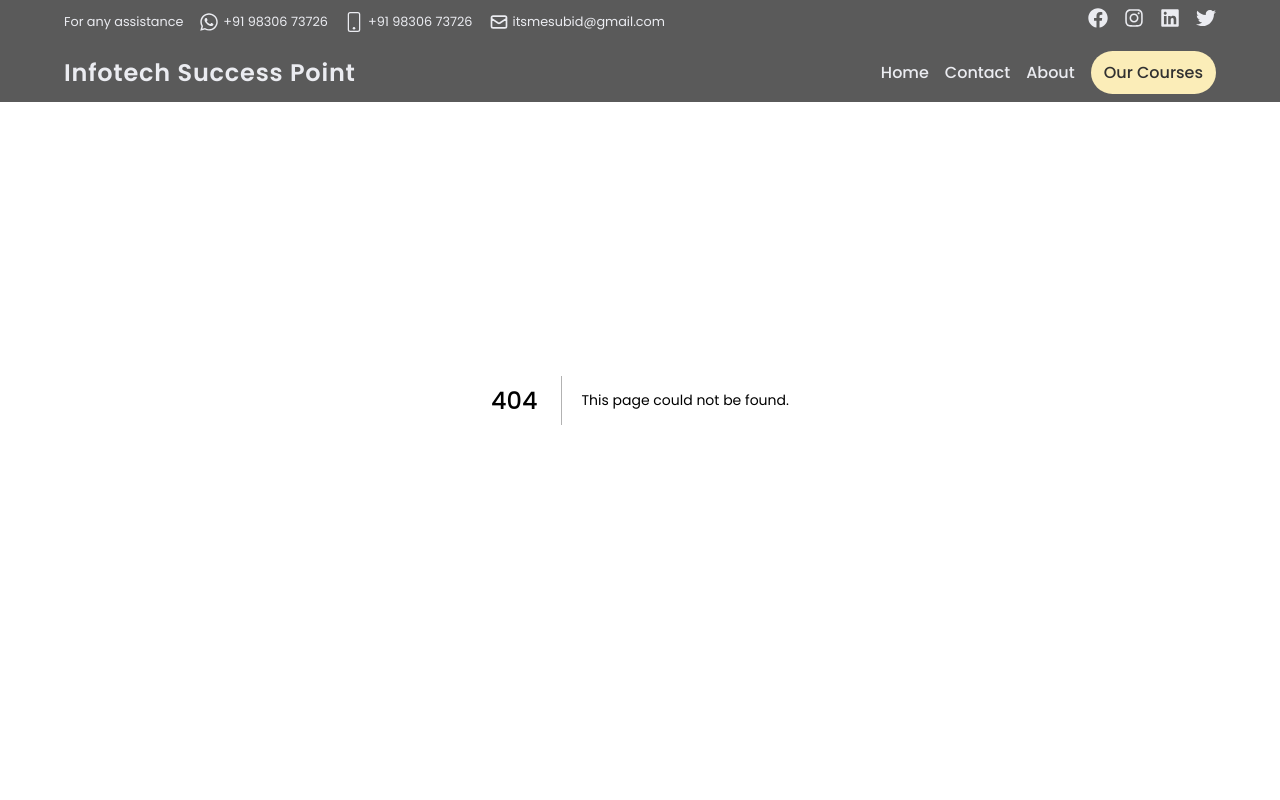
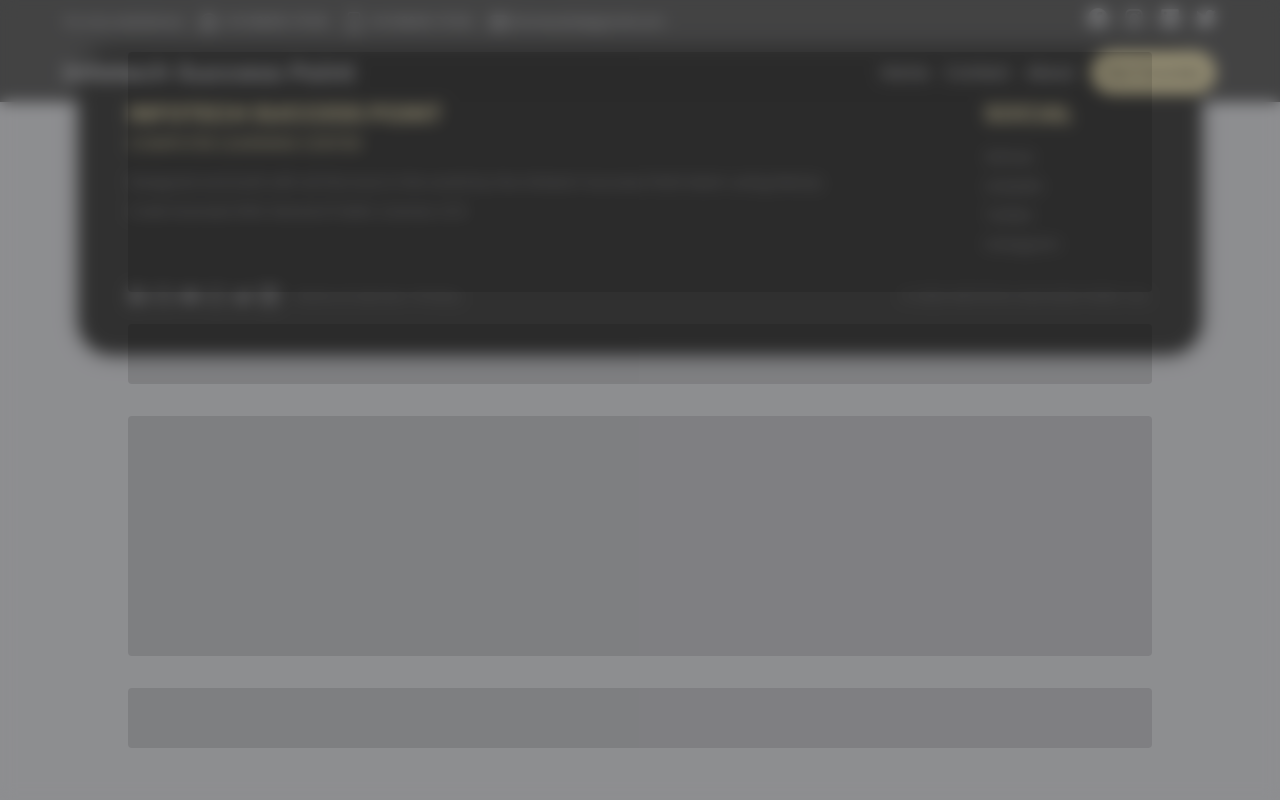
Before and after one commit to itsme-Subid/Infotech-Success-Point, a Next.js app: page /loading in a window 1280 px wide. Before the commit this address had no page. Shown: the top 800 px of the page. Built offline with nearby package versions, Linux system fonts and the light colour scheme.

Commit message:
Minor Changes

```diff
--- a/components/Loading.tsx
+++ /dev/null
@@ -1,60 +0,0 @@
-import { Skeleton } from "@mui/material";
-import * as React from "react";
-import styled from "styled-components";
-
-const Loading = styled.div`
-  position: absolute;
-  top: 0;
-  left: 0;
-  width: 100%;
-  height: 100%;
-  background: rgba(var(--dark-color), 0.5);
-  backdrop-filter: blur(0.5rem);
-  z-index: 999;
-  display: flex;
-  align-items: center;
-  justify-content: center;
-  flex-direction: column;
-  gap: 2rem;
-`;
-
-export default function Loader() {
-  return (
-    <>
-      <Loading>
-        <Skeleton
-          variant="rounded"
-          width={"80%"}
-          height={"30%"}
-          style={{
-            background: "rgba(var(--light-color), 0.25)",
-          }}
-        />
-        <Skeleton
-          variant="rounded"
-          width={"80%"}
-          height={60}
-          style={{
-            background: "rgba(var(--light-color), 0.25)",
-          }}
-        />
-        <Skeleton
-          variant="rounded"
-          width={"80%"}
-          height={"30%"}
-          style={{
-            background: "rgba(var(--light-color), 0.25)",
-          }}
-        />
-        <Skeleton
-          variant="rounded"
-          width={"80%"}
-          height={60}
-          style={{
-            background: "rgba(var(--light-color), 0.25)",
-          }}
-        />
-      </Loading>
-    </>
-  );
-}
--- a/package.json
+++ b/package.json
@@ -1,7 +1,8 @@
 {
   "name": "infotech-success-point",
   "version": "0.1.0",
-  "private": true,
+  "private": "false",
+  "license": "GPL-3.0",
   "scripts": {
     "dev": "next dev",
     "build": "next build",
--- a/pages/_app.tsx
+++ b/pages/_app.tsx
@@ -2,12 +2,9 @@ import Head from "next/head";
 import type { AppProps } from "next/app";
 import { Poppins } from "@next/font/google";
 import { createGlobalStyle } from "styled-components";
-import { Suspense, lazy } from "react";
-import Loading from "../components/Loading";
 import { motion } from "framer-motion";
-
-const Footer = lazy(() => import("../components/Footer"));
-const Header = lazy(() => import("../components/Header"));
+import Header from "../components/Header";
+import Footer from "../components/Footer";
 
 const poppins = Poppins({
   weight: ["100", "200", "300", "400", "500", "600", "700", "800", "900"],
@@ -59,13 +56,7 @@ a {
 
 const container = {
   hidden: { opacity: 0 },
-  show: {
-    opacity: 1,
-    transition: {
-      delayChildren: 0.5,
-      staggerDirection: -1,
-    },
-  },
+  show: { opacity: 1 },
 };
 
 export default function App({ Component, pageProps }: AppProps) {
@@ -79,13 +70,11 @@ export default function App({ Component, pageProps }: AppProps) {
       </Head>
       <div className={poppins.variable}>
         <GlobalStyle />
-        <Suspense fallback={<Loading />}>
-          <motion.div variants={container} initial="hidden" animate="show">
-            <Header />
-            <Component {...pageProps} />
-            <Footer />
-          </motion.div>
-        </Suspense>
+        <motion.div variants={container} initial="hidden" animate="show">
+          <Header />
+          <Component {...pageProps} />
+          <Footer />
+        </motion.div>
       </div>
     </>
   );
--- /dev/null
+++ b/pages/loading.tsx
@@ -0,0 +1,57 @@
+import { Skeleton } from "@mui/material";
+import styled from "styled-components";
+
+const Loading = styled.div`
+  position: absolute;
+  top: 0;
+  left: 0;
+  width: 100%;
+  height: 100%;
+  background: rgba(var(--dark-color), 0.5);
+  backdrop-filter: blur(0.5rem);
+  z-index: 999;
+  display: flex;
+  align-items: center;
+  justify-content: center;
+  flex-direction: column;
+  gap: 2rem;
+`;
+
+export default function Loader() {
+  return (
+    <Loading>
+      <Skeleton
+        variant="rounded"
+        width={"80%"}
+        height={"30%"}
+        style={{
+          background: "rgba(0,0,0, 0.25)",
+        }}
+      />
+      <Skeleton
+        variant="rounded"
+        width={"80%"}
+        height={60}
+        style={{
+          background: "rgba(0,0,0, 0.25)",
+        }}
+      />
+      <Skeleton
+        variant="rounded"
+        width={"80%"}
+        height={"30%"}
+        style={{
+          background: "rgba(0,0,0, 0.25)",
+        }}
+      />
+      <Skeleton
+        variant="rounded"
+        width={"80%"}
+        height={60}
+        style={{
+          background: "rgba(0,0,0, 0.25)",
+        }}
+      />
+    </Loading>
+  );
+}
```
Also changed, not shown: pages/courses/index.tsx (+3 -16 lines).
